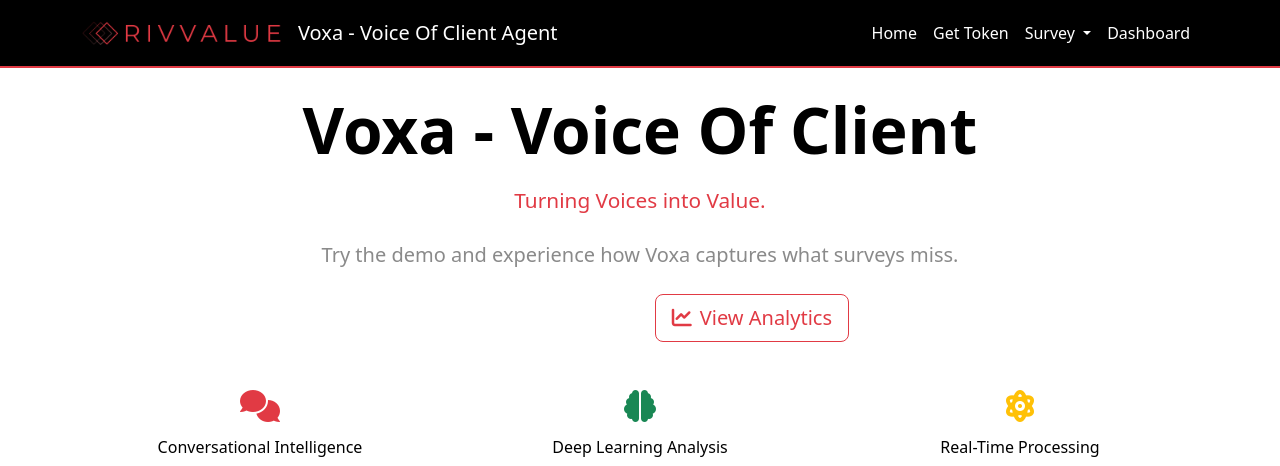
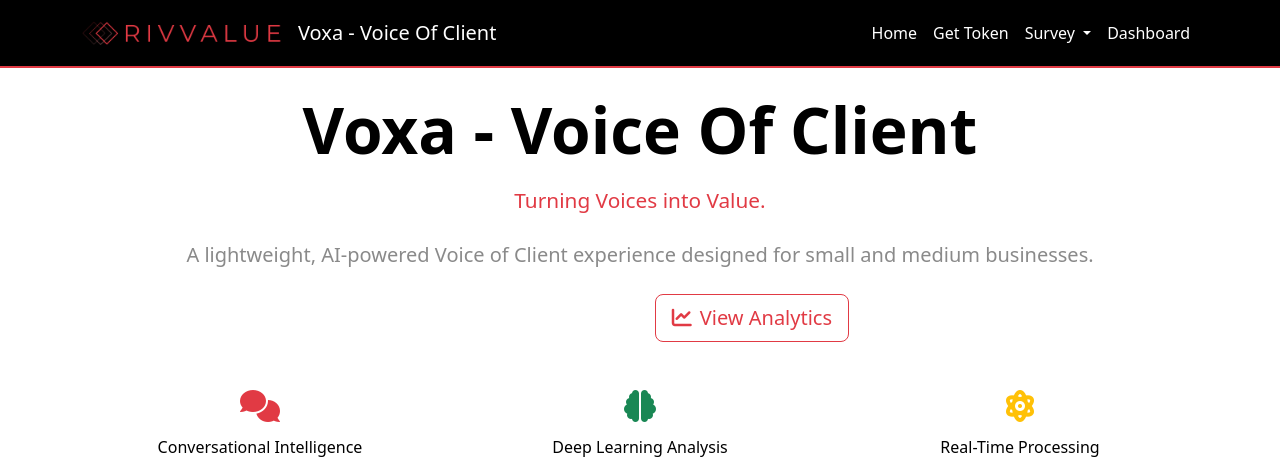
Before and after one commit to rivvalue/voia-docs, a Flask app: page / in a window 1280 px wide. Shown: the top 466 px of the page. Run offline with Flask 3, Linux system fonts and the light colour scheme.

Commit message:
Update branding and website copy to reflect product focus
Remove "agent" from branding and update homepage text to describe the AI-powered Voice of Client experience.

Replit-Commit-Author: Agent
Replit-Commit-Session-Id: ed40431e-a156-4555-8728-1c5e25fc44a3
Replit-Commit-Checkpoint-Type: full_checkpoint
Replit-Commit-Screenshot-Url: https://storage.googleapis.com/screenshot-production-us-central1/eca66c11-1e52-49de-a7f4-cfa95608a870/ed40431e-a156-4555-8728-1c5e25fc44a3/oLRT7Sa

```diff
--- a/templates/base.html
+++ b/templates/base.html
@@ -3,7 +3,7 @@
 <head>
     <meta charset="UTF-8">
     <meta name="viewport" content="width=device-width, initial-scale=1.0">
-    <title>{% block title %}Voxa - Voice Of Client Agent{% endblock %}</title>
+    <title>{% block title %}Voxa - Voice Of Client{% endblock %}</title>
 
     <!-- Bootstrap CSS -->
     <link href="https://cdn.jsdelivr.net/npm/bootstrap@5.3.2/dist/css/bootstrap.min.css" rel="stylesheet">
@@ -25,7 +25,7 @@
                     <img src="{{ url_for('static', filename='rivvalue-logo.png') }}" alt="Rivvalue Inc." height="40">
                 </a>
                 <a href="{{ url_for('index') }}" class="text-decoration-none text-reset">
-                    <span>Voxa - Voice Of Client Agent</span>
+                    <span>Voxa - Voice Of Client</span>
                 </a>
             </div>
             <button class="navbar-toggler" type="button" data-bs-toggle="collapse" data-bs-target="#navbarNav">
--- a/templates/index.html
+++ b/templates/index.html
@@ -97,7 +97,7 @@
             Turning Voices into Value.
         </p>
         <p class="fs-5 text-muted mb-4">
-            Try the demo and experience how Voxa captures what surveys miss.
+            A lightweight, AI-powered Voice of Client experience designed for small and medium businesses.
         </p>
 
         <div class="d-flex justify-content-center gap-3 flex-wrap mb-4">
```
Also changed, not shown: replit.md (+1 -1 lines), 1 other file.
